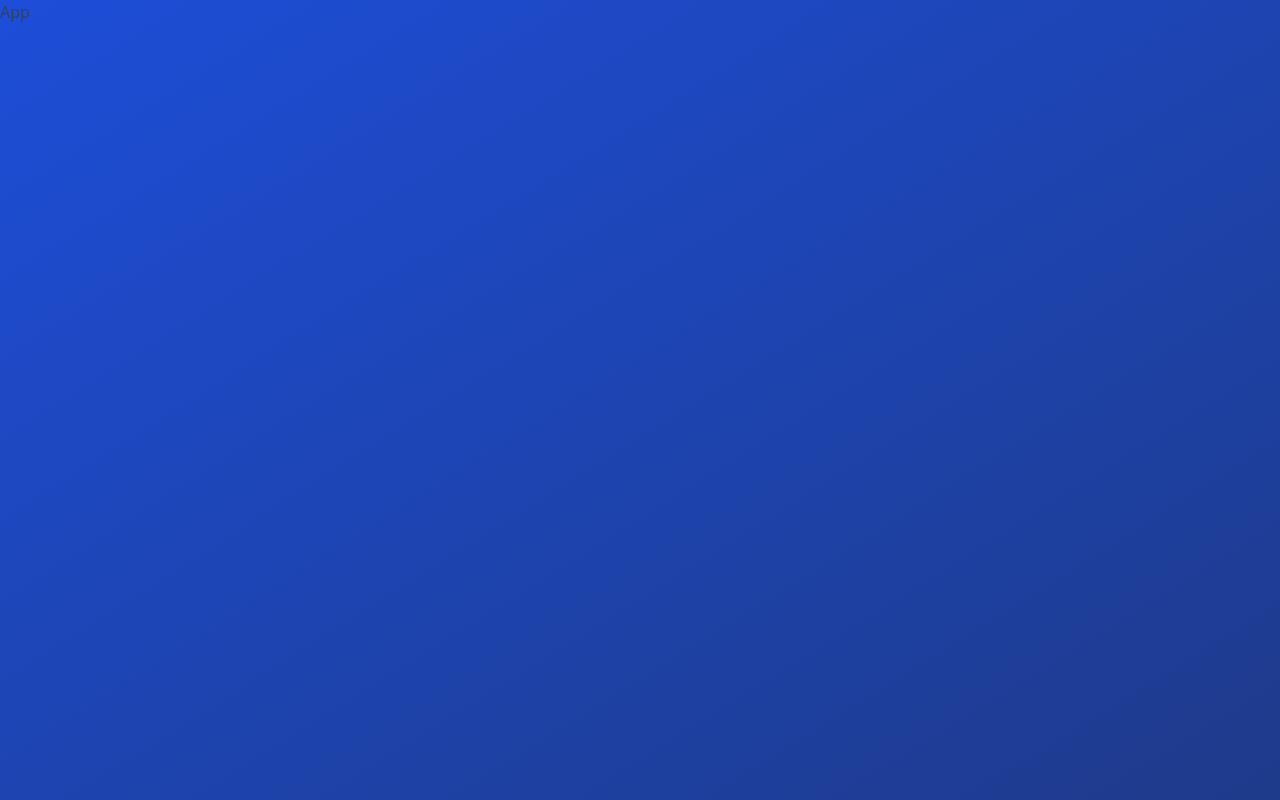
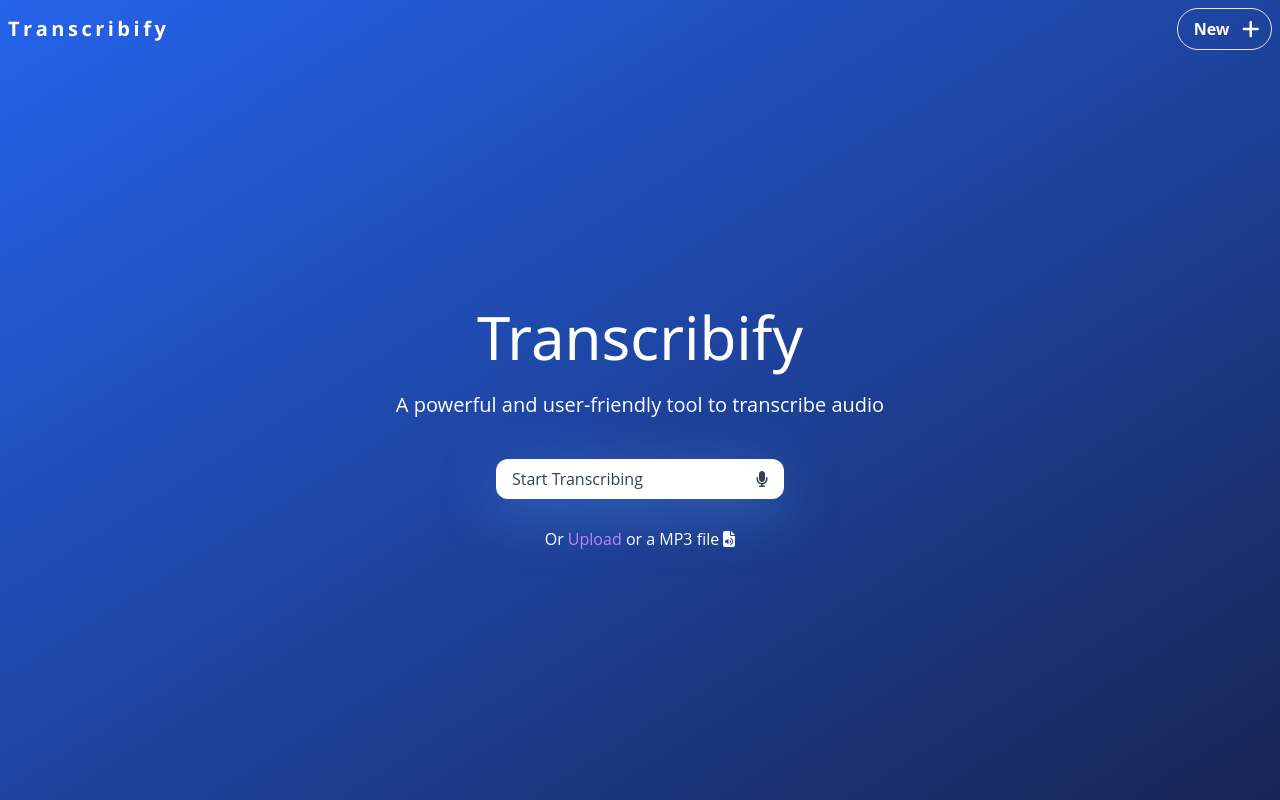
Before and after one commit to yuvamkSWE/trancribify, a React (Vite) app: page / in a window 1280 px wide. Built offline with nearby package versions, Linux system fonts and the light colour scheme.

Commit message:
HomePage Frontend

```diff
--- a/index.html
+++ b/index.html
@@ -8,7 +8,7 @@
     <title>Transcribify</title>
   </head>
   <body>
-    <div id="root" class="bg-gradient-to-br from-blue-700 to-blue-900 h-screen text-slate-700 "></div>
+    <div id="root" class="bg-gradient-to-br from-blue-600 to-blue-950  text-slate-700 text-sm sm:text-base"></div>
     <script type="module" src="/src/main.jsx"></script>
   </body>
 </html>
--- a/package.json
+++ b/package.json
@@ -22,6 +22,7 @@
     "canvas-confetti": "^1.9.3",
     "class-variance-authority": "^0.7.0",
     "clsx": "^2.1.1",
+    "framer-motion": "^11.11.10",
     "lucide-react": "^0.453.0",
     "next-themes": "^0.3.0",
     "react": "^18.3.1",
--- a/src/App.jsx
+++ b/src/App.jsx
@@ -1,10 +1,19 @@
 import React from 'react'
+import HomePage from './components/HomePage'
+import Header from './components/Header'
 
 export default function
 () {
   return (
-    <div>
-      App
+    <div className='flex flex-col '>
+      <section className='min-h-screen flex flex-col'>
+        <Header />
+
+
+        <HomePage />
+
+      </section>
+
     </div>
   )
 }
--- /dev/null
+++ b/src/components/Header.jsx
@@ -0,0 +1,19 @@
+import React from 'react'
+import GradualSpacing from '@/components/ui/gradual-spacing'
+import { FontAwesomeIcon } from '@fortawesome/react-fontawesome'
+import { faPlus } from '@fortawesome/free-solid-svg-icons'
+
+export default function Header() {
+  return (
+    <header className='flex items-center p-2 justify-between'>
+        <GradualSpacing
+          className=" text-xl font-bold text-white -tracking-wide"
+          text="Transcribify"
+        />
+        <button className='flex items-center border p-2 rounded-full px-2'>
+          <div className='text-white font-sans mx-2 font-bold'>New</div>
+          <FontAwesomeIcon icon={faPlus} className='text-white text-xl px-1' />
+        </button>
+        </header>
+  )
+}
--- /dev/null
+++ b/src/components/HomePage.jsx
@@ -0,0 +1,33 @@
+import React from 'react'
+import { FontAwesomeIcon } from '@fortawesome/react-fontawesome'
+import { faMicrophone } from '@fortawesome/free-solid-svg-icons'
+import { faFileAudio } from '@fortawesome/free-solid-svg-icons'
+
+export default function HomePage() {
+  return (
+
+    <main className='flex-1 p-4 flex flex-col gap-3 justify-center items-center py-[10%] '>
+      <h1 className="text-white text-6xl font-medium" >Transcribify</h1>
+
+      <p className="text-white text-xl my-3">
+        A powerful and user-friendly tool to transcribe audio
+      </p>
+
+      <button className='flex specialBtn px-4 py-2 rounded-xl items-center text-base justify-between gap-4 mx-auto w-72 max-w-full my-4'>
+        Start Transcribing
+        <FontAwesomeIcon icon={faMicrophone} className='pl-5' > </FontAwesomeIcon>
+      </button>
+
+      <p className='text-white'> Or
+        <label className='text-blue cursor-pointer text-purple-400 duration-200'> Upload
+                      <input className='hidden' type='file' accept='.mp3,.wave' />
+        </label>
+        <label > or a MP3 file <FontAwesomeIcon icon={faFileAudio} /> </label>
+      </p>
+
+
+
+    </main>
+  )
+
+}
--- /dev/null
+++ b/src/components/ui/gradual-spacing.jsx
@@ -0,0 +1,36 @@
+"use client";;
+import { AnimatePresence, motion } from "framer-motion";
+
+import { cn } from "@/lib/utils";
+
+export default function GradualSpacing({
+  text,
+  duration = 0.5,
+  delayMultiple = 0.04,
+
+  framerProps = {
+    hidden: { opacity: 0, x: -20 },
+    visible: { opacity: 1, x: 0 },
+  },
+
+  className
+}) {
+  return (
+    (<div className="flex justify-center space-x-1">
+      <AnimatePresence>
+        {text.split("").map((char, i) => (
+          <motion.h1
+            key={i}
+            initial="hidden"
+            animate="visible"
+            exit="hidden"
+            variants={framerProps}
+            transition={{ duration, delay: i * delayMultiple }}
+            className={cn("drop-shadow-sm ", className)}>
+            {char === " " ? <span>&nbsp;</span> : char}
+          </motion.h1>
+        ))}
+      </AnimatePresence>
+    </div>)
+  );
+}
--- a/src/index.css
+++ b/src/index.css
@@ -74,7 +74,7 @@ h1,
 h2,
 h3,
 .bold {
-  font-family: 'Poppins', sans-serif;
+  font-family: 'Segoe UI', Tahoma, Geneva, Verdana, sans-serif;
 }
 
 .blueShadow {
```
Also changed, not shown: 1 other file (tests, documents, lock files or other folders).
